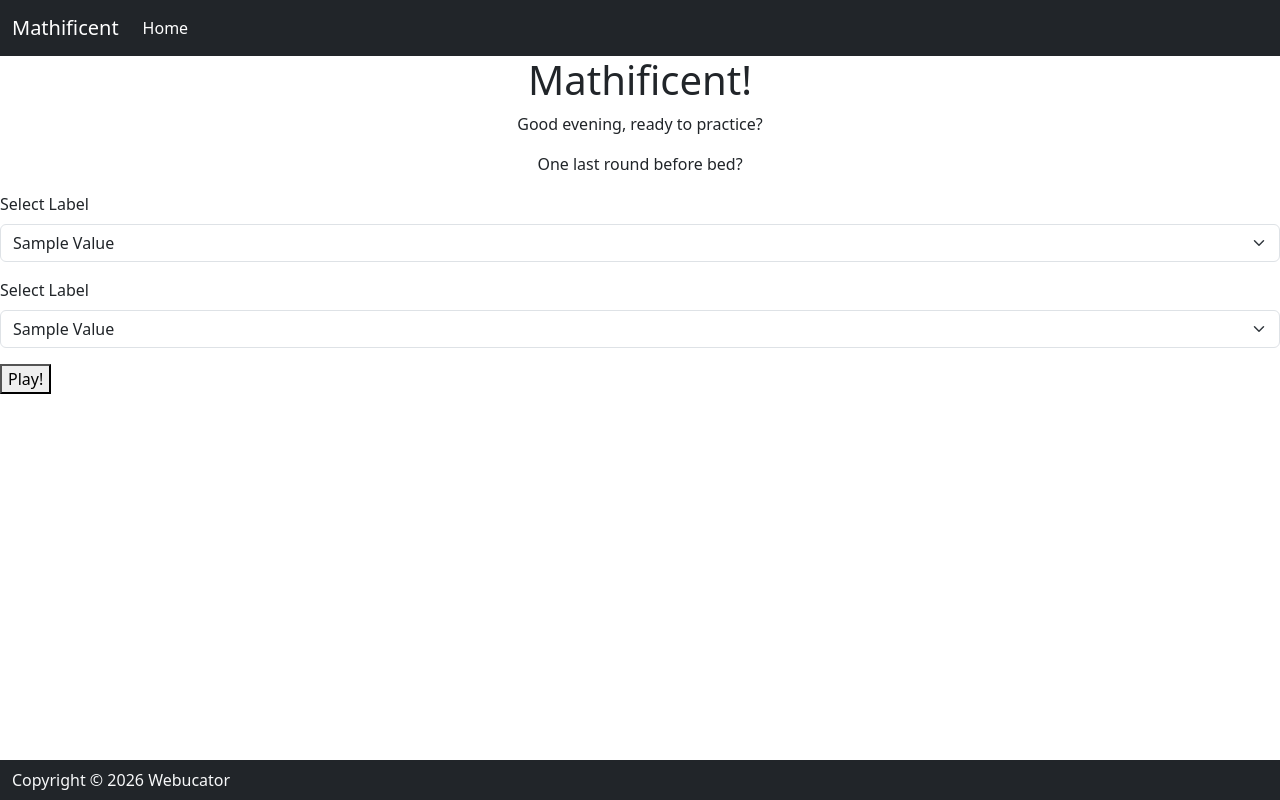
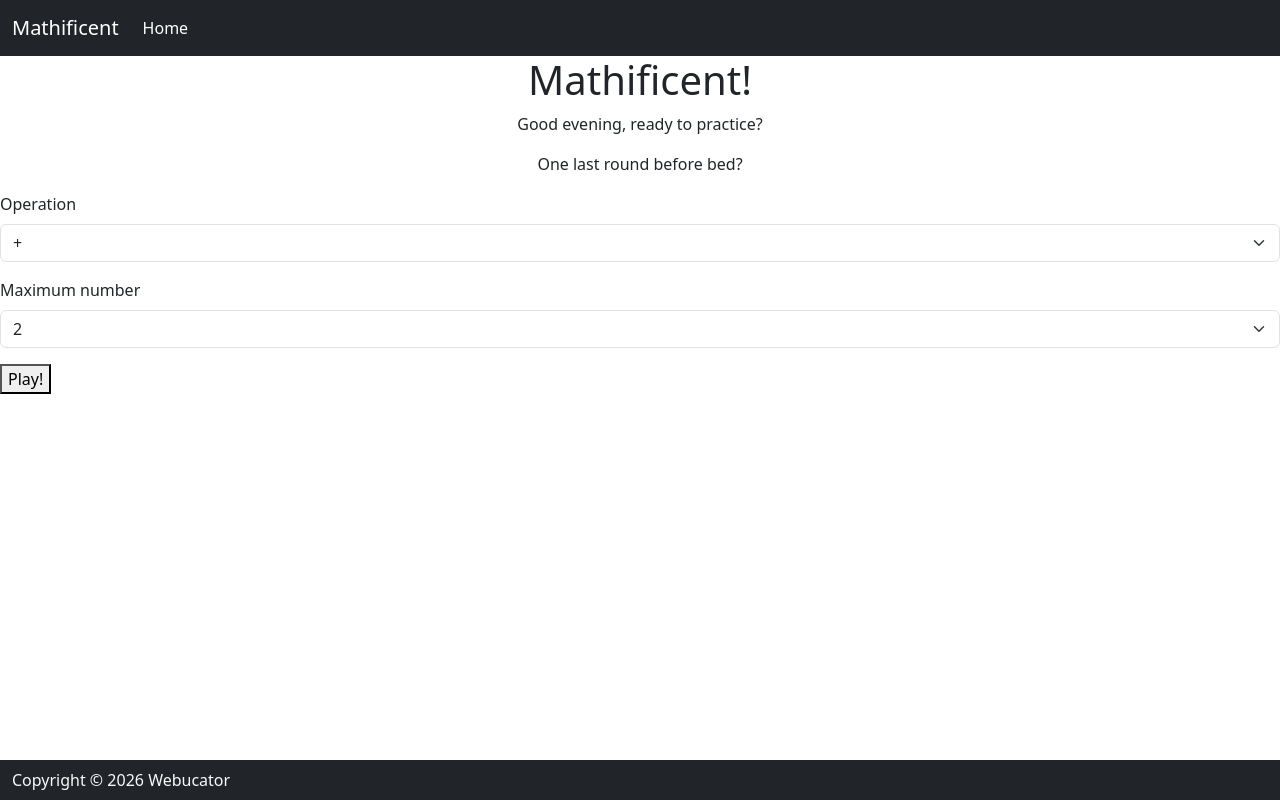
Before and after one commit to hecma3010/mathificent, a React (Vite) app: page / in a window 1280 px wide. Built offline with nearby package versions, Linux system fonts and the light colour scheme.

Commit message:
feat: populate select inputs with props

```diff
--- a/src/Main.jsx
+++ b/src/Main.jsx
@@ -2,11 +2,16 @@ import SelectInput from "./SelectInput.jsx";
 import PlayButton from "./PlayButton.jsx";
 
 function Main() {
+  const operations = ["+", "-", "x", "/"];
+  const numbers = [];
+  for (let i = 2; i <= 100; i++) {
+    numbers.push(i);
+  }
   return (
     <>
       <main>
-        <SelectInput />
-        <SelectInput />
+        <SelectInput label="Operation" id="operation" values={operations} />
+        <SelectInput label="Maximum number" id="max-number" values={numbers} />
         <PlayButton />
       </main>
     </>
--- a/src/SelectInput.jsx
+++ b/src/SelectInput.jsx
@@ -1,17 +1,23 @@
-function SelectInput() {
+import { Fragment } from "react";
+function SelectInput(props) {
+  const selectOptions = props.values.map((value) => (
+    <option key={value} value={value}>
+      {value}
+    </option>
+  ));
   return (
-    <>
+    <Fragment>
       <div>
         <div className="mb-3">
-          <label htmlFor="select" className="form-label">
-            Select Label
+          <label htmlFor={props.id} className="form-label">
+            {props.label}
           </label>
-          <select id="select" className="form-select">
-            <option value="Sample Value">Sample Value</option>
+          <select id={props.id} className="form-select">
+            {selectOptions}
           </select>
         </div>
       </div>
-    </>
+    </Fragment>
   );
 }
 
```
